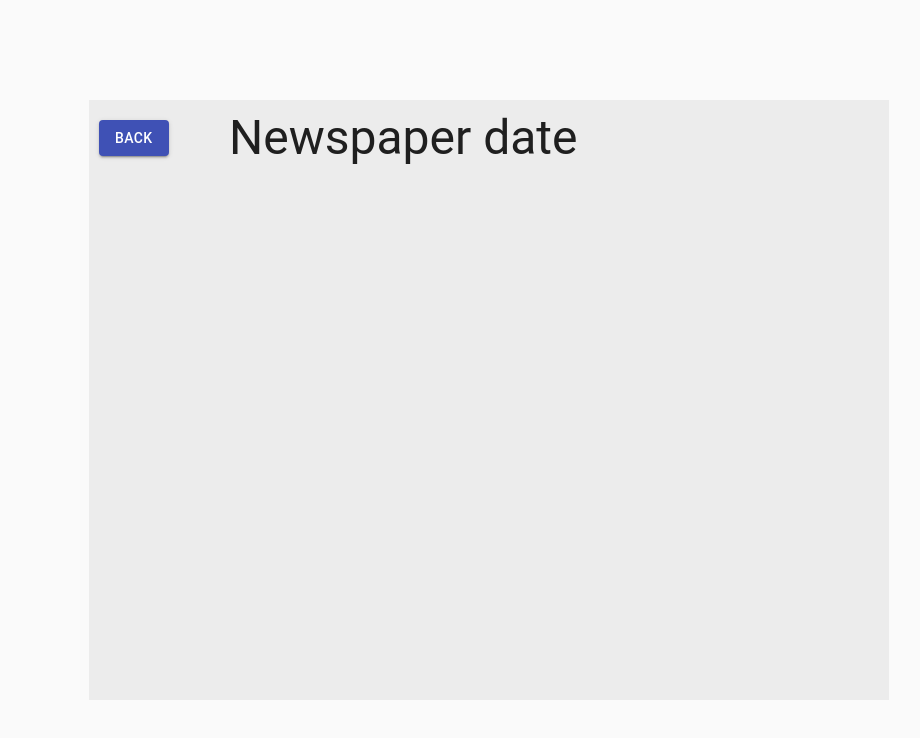
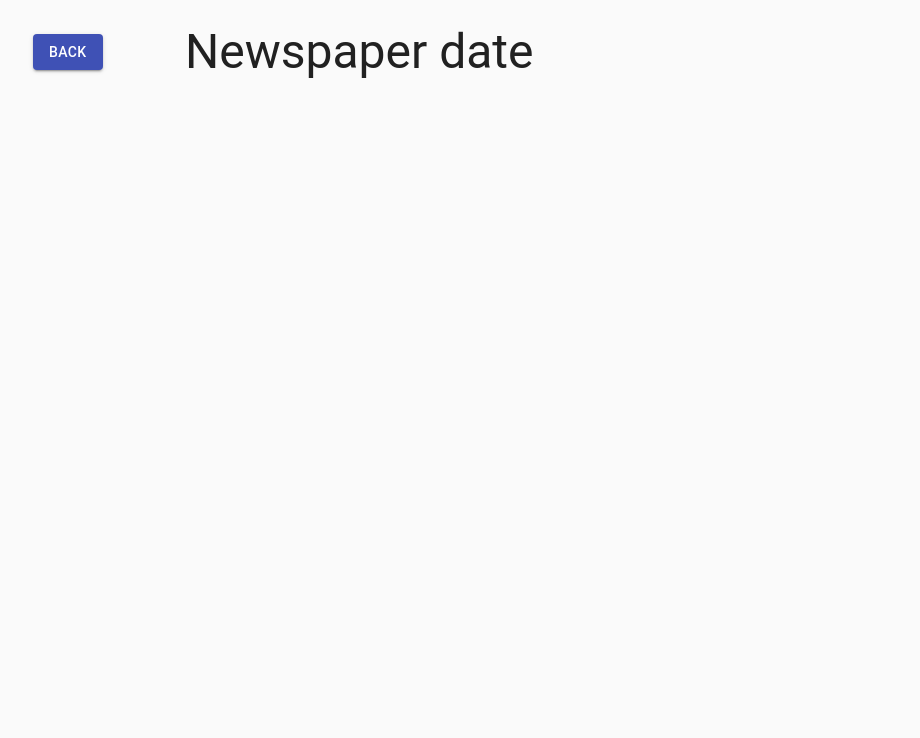
Before and after one commit to alecdiaz1/fivem-newspaper, a React (Create React App) app in the folder web/: page /view-newspaper in a window 1280 px wide. Shown: the top 738 px of the page, without its empty margins (151-1071 px from the left). Built offline with nearby package versions, Linux system fonts and the light colour scheme; what @react-firebase/database, fivem-nui-react-lib would draw is missing.

Commit message:
Fix home styling

```diff
--- a/web/src/App.tsx
+++ b/web/src/App.tsx
@@ -8,11 +8,17 @@ import { config } from './firebase-credentials'
 import { BrowserRouter as Router, Switch, Route, Link } from 'react-router-dom'
 import CssBaseline from '@material-ui/core/CssBaseline'
 import ViewNewspaper from './pages/ViewNewspaper'
+import { Container } from '@material-ui/core'
+import styled from 'styled-components';
+
+const StyledContainer = styled(Container)`
+  margin-top: 24px;
+`
 
 function App() {
   return (
     <FirebaseDatabaseProvider firebase={firebase} {...config}>
-      <div className="container">
+      <StyledContainer maxWidth="md">
         <CssBaseline />
         <Router>
           <Switch>
@@ -27,7 +33,7 @@ function App() {
             </Route>
           </Switch>
         </Router>
-      </div>
+      </StyledContainer>
     </FirebaseDatabaseProvider>
   )
 }
--- a/web/src/index.css
+++ b/web/src/index.css
@@ -11,14 +11,3 @@ code {
   font-family: source-code-pro, Menlo, Monaco, Consolas, 'Courier New',
     monospace;
 }
-
-.container {
-  position: fixed;
-  top: 50%;
-  left: 50%;
-  transform: translate(-50%, -50%);
-  padding: 10px;
-  width: 800px;
-  height: 600px;
-  background-color: rgb(236, 236, 236);
-}
--- a/web/src/pages/Home.tsx
+++ b/web/src/pages/Home.tsx
@@ -8,18 +8,7 @@ import NewspaperListItem from '../components/NewspaperListItem'
 // show and hide
 import { useVisibility } from '../core/hooks/useVisibility'
 import { useCoreService } from '../core/hooks/useCoreService'
-import styled from 'styled-components'
-
-const Container = styled.div`
-  display: grid;
-`
-
-const Header = styled.div`
-  display: flex;
-  justify-content: space-between;
-  align-items: center;
-  border-bottom: 2px solid black;
-`
+import { Typography } from '@material-ui/core'
 
 const SAMPLE_NEWSPAPERS = [
   {
@@ -58,22 +47,23 @@ function App() {
   useCoreService()
   const visibility = useVisibility()
   return (
-    <Container>
-      <Header>
-        <div>
-          <h1>Los Santos News</h1>
-          <p>Visibility - {visibility.toString()}</p>
-        </div>
+    <Grid container spacing={4}>
+      <Grid container item alignItems="center">
+        <Grid item xs={6}>
+          <Typography variant="h4" component="h1">Los Santos News</Typography>
+          <Typography variant="subtitle2">Visibility - {visibility.toString()}</Typography>
+        </Grid>
+        <Grid container justify="flex-end" item xs={6}>
           <Link to="/create-newspaper">
             <Button variant="contained" color="primary">
               Create Newspaper
             </Button>
           </Link>
-      </Header>
-      <div>
-        <Grid container>
+        </Grid>
+      </Grid>
+      <Grid container item>
         <Grid item xs={12}>
-            <h2>Latest Newspapers</h2>
+          <Typography variant="h5" component="h2">Latest Newspapers</Typography>
         </Grid>
         <Grid item xs={12}>
           <List>
@@ -83,8 +73,7 @@ function App() {
           </List>
         </Grid>
       </Grid>
-      </div>
-    </Container>
+    </Grid>
   )
 }
 
```
Lines whose indentation alone changed are shown as unchanged.
